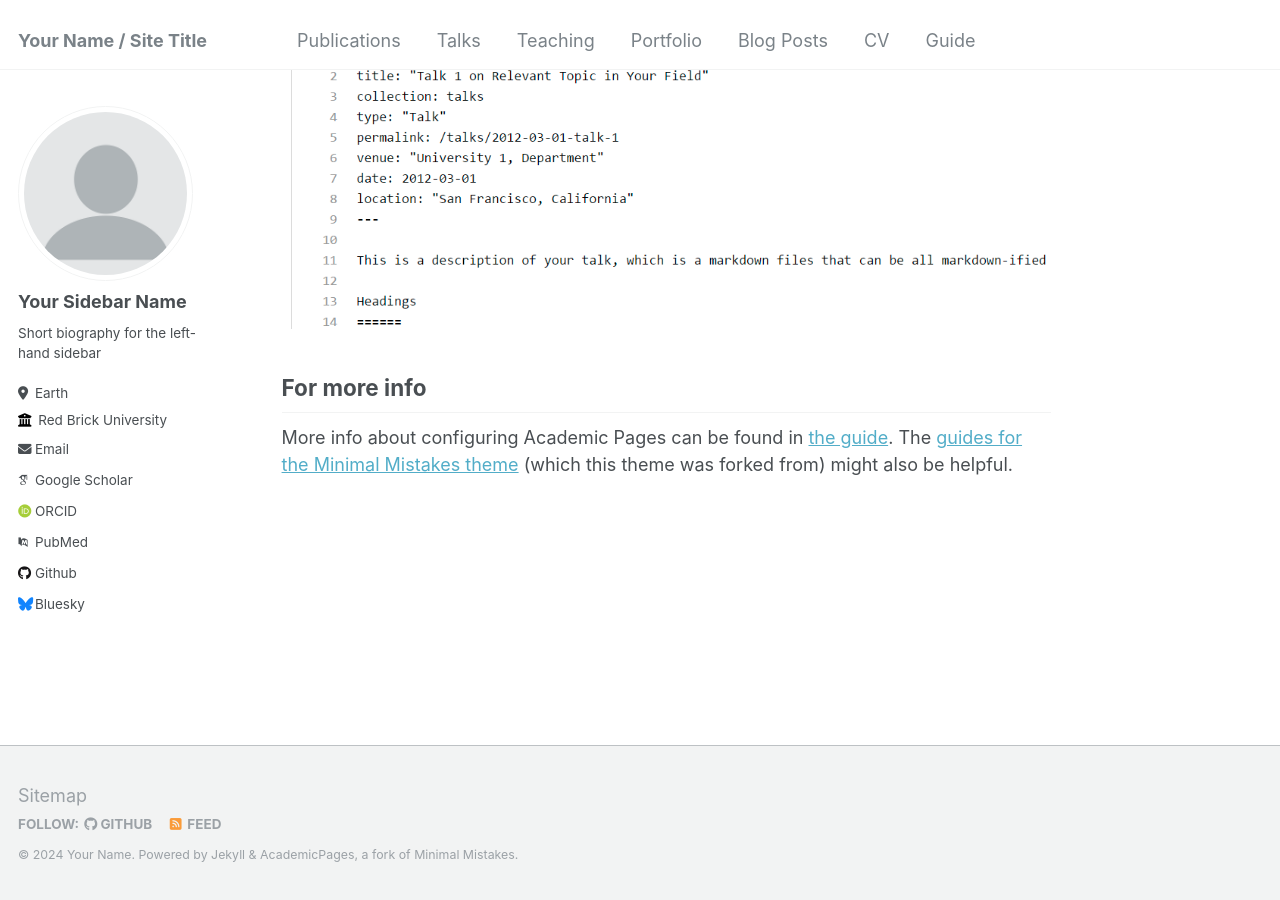
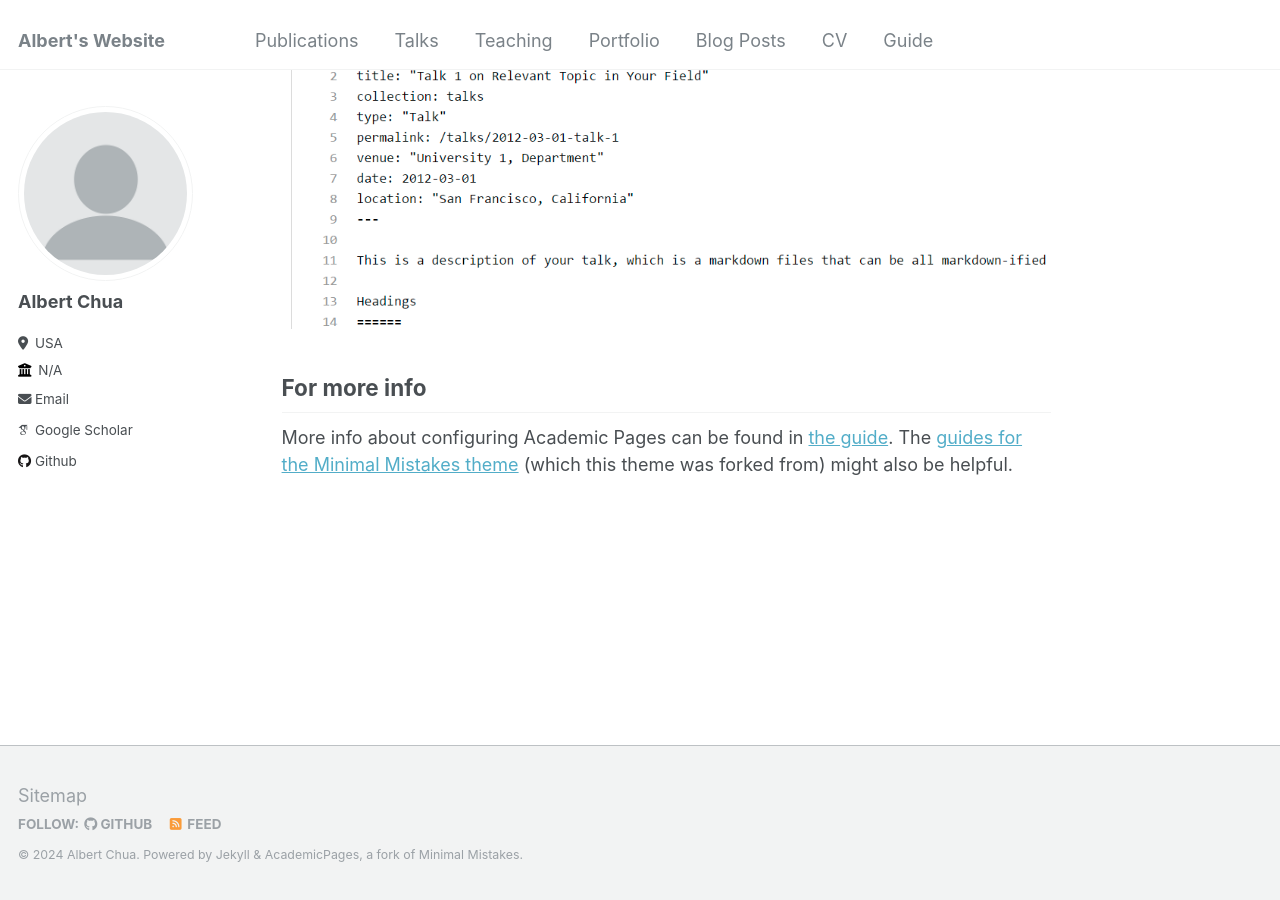
Before and after one commit to alchua1996/alchua1996.github.io, a Jekyll site: the page built from _pages/about.md, in a window 1280 px wide and 900 px high, scrolled down 2660 px. Built offline with Jekyll 4.4.1, drawn with Linux system fonts in a browser that asks for light colours; some web fonts are replaced.

Commit message:
Update _config.yml

```diff
--- a/_config.yml
+++ b/_config.yml
@@ -8,13 +8,13 @@
 
 # Basic Site Settings
 locale                   : "en-US"
-title                    : "Your Name / Site Title"
+title                    : "Albert's Website"
 title_separator          : "-"
-name                     : &name "Your Name"
-description              : &description "personal description"
-url                      : https://academicpages.github.io # the base hostname & protocol for your site e.g. "https://mmistakes.github.io"
+name                     : &name "Albert Chua"
+description              : &description "Website of a part-time academic. Always open to opportunities."
+url                      : https://alchua1996.github.io # the base hostname & protocol for your site e.g. "https://mmistakes.github.io"
 baseurl                  : "" # the subpath of your site, e.g. "/blog"
-repository               : "academicpages/academicpages.github.io"
+repository               : "alchua1996/alchua1996.github.io"
 
 # Site Author - The following control what appear as part of the author content on the side bar.
 #               If a field is blank the icon and link will not appear, otherwise it will be shown.
@@ -22,33 +22,33 @@ repository               : "academicpages/academicpages.github.io"
 author:
   # Biographic information
   avatar           : "profile.png"
-  name             : "Your Sidebar Name"
+  name             : "Albert Chua"
   pronouns         : # example: "she/her"
-  bio              : "Short biography for the left-hand sidebar"
-  location         : "Earth"
-  employer         : "Red Brick University"
+  bio              : ""
+  location         : "USA"
+  employer         : "N/A"
   uri              : # URL
-  email            : "none@example.org"
+  email            : "alchua1996@gmail.com"
 
   # Academic websites
   arxiv            : # URL - Update with the correct link to your profile
-  googlescholar    : "https://scholar.google.com/citations?user=PS_CX0AAAAAJ"
+  googlescholar    : "https://scholar.google.com/citations?user=ODM-kk8AAAAJ&hl=en"
   impactstory      : # URL
-  orcid            : "http://orcid.org/yourorcidurl"
+  orcid            : #"http://orcid.org/yourorcidurl"
   semantic         : # URL
-  pubmed           : "https://www.ncbi.nlm.nih.gov/pubmed/?term=john+snow"
+  pubmed           : #"https://www.ncbi.nlm.nih.gov/pubmed/?term=john+snow"
   researchgate     : # URL
 
   # Repositories and software development
   bitbucket        : # Username - Update with your username on the site
   codepen          : # Username
   dribbble         : # Username
-  github           : "academicpages"
+  github           : "alchua1996"
   kaggle           : # Username
   stackoverflow    : # User number or user number and name (i.e., use "1" or "1/jeff-atwood")
 
   # Social media
-  bluesky          : "bsky.app" # Replace this with you Bluesky username
+  bluesky          : #"bsky.app" # Replace this with you Bluesky username
   facebook         : # Username
   flickr           : # Username
   foursquare       : # Username
```
